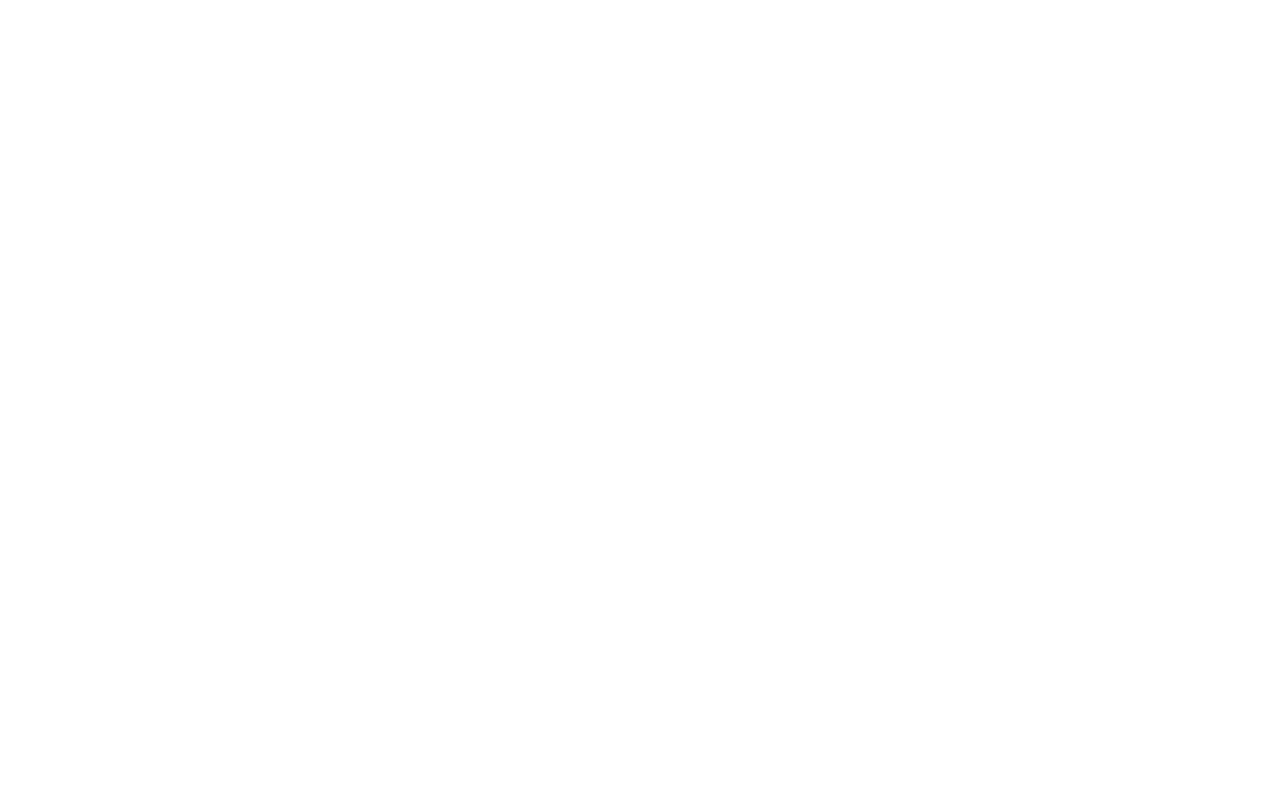
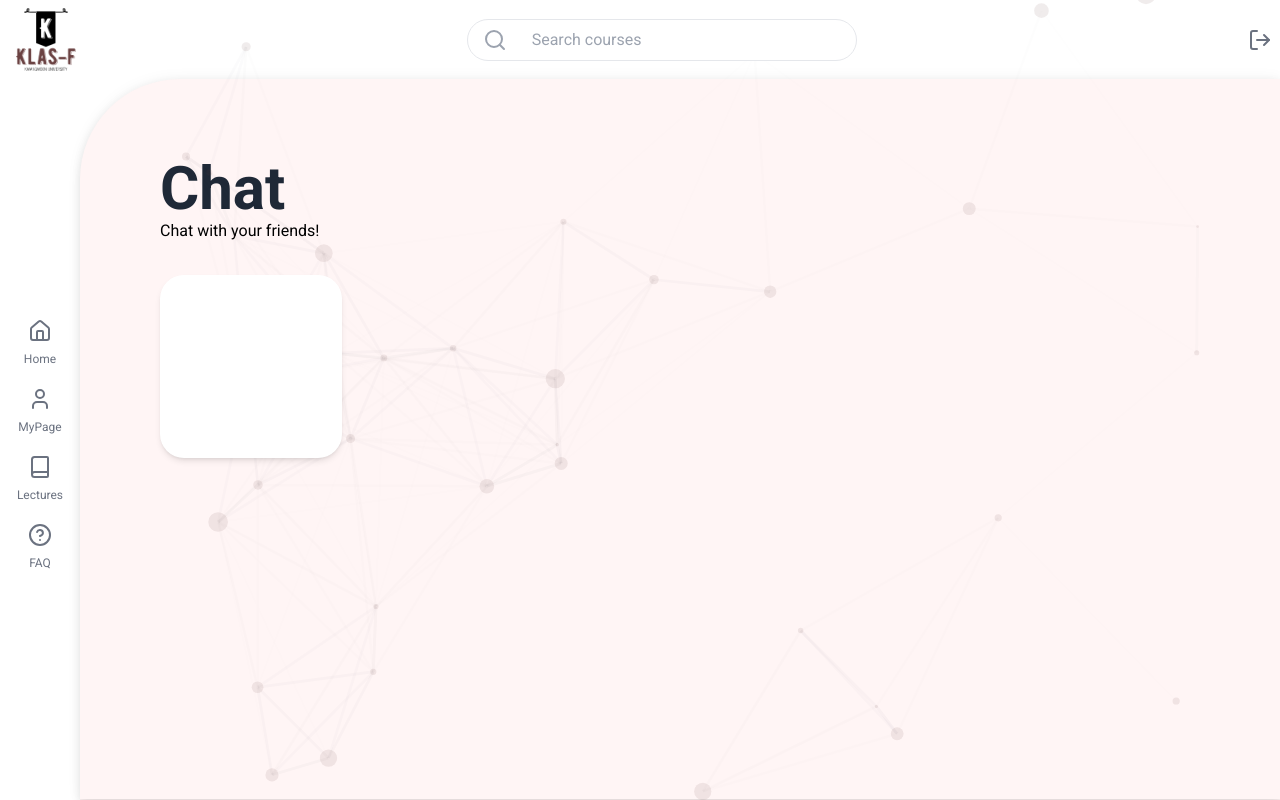
Before and after one commit to ChoiVadim/klas_f_fe, a React (Vite) app: page /lectures in a window 1280 px wide. Before the commit this address had no page. Built offline with nearby package versions, Linux system fonts and the light colour scheme.

Commit message:
fix icons

```diff
--- a/src/App.tsx
+++ b/src/App.tsx
@@ -3,9 +3,10 @@
 
 import LoginPage from './routes/login'
 import HomePage from './routes/home'
-import TodosPage from './routes/todos'
-import ChatPage from './routes/chat'
-import SettingsPage from './routes/settings'
+import MyPage from './routes/myPage'
+import LecturesPage from './routes/lectures'
+import FAQPage from './routes/faq'
+
 
 function App() {
   return (
@@ -13,9 +14,9 @@
       <Routes>
         <Route path="/" element={<HomePage />} />
         <Route path="/login" element={<LoginPage />} />
-        <Route path="/todos" element={<TodosPage />} />
-        <Route path="/chat" element={<ChatPage />} />
-        <Route path="/settings" element={<SettingsPage />} />
+        <Route path="/lectures" element={<LecturesPage />} />
+        <Route path="/faq" element={<FAQPage />} />
+        <Route path="/mypage" element={<MyPage />} />
       </Routes>
     </BrowserRouter>
   )
--- a/src/components/header.tsx
+++ b/src/components/header.tsx
@@ -1,5 +1,5 @@
 import Logo from '../assets/logo.png'
-import { LogOut, Search, Home, FileText, Mail, Settings } from 'lucide-react'
+import { LogOut, Search, Home, User, Book, HelpCircle } from 'lucide-react';
 import { Link, useLocation } from 'react-router-dom';
 
 export default function Header() {
@@ -52,22 +52,24 @@
                 {/* Icons */}
                 <div className="flex items-center align-center w-full justify-between">
                     <div className="flex items-center relative mx-auto">
+                        {/* Home */}
                         <Link to="/" className={`p-2 rounded-lg transition-colors flex flex-col items-center ${homeColor} hover:bg-primary-dark z-10`}>
                             <Home className="w-6 h-6" />
                         </Link>
 
-                        {/* Todo */}
-                        <Link to="/todos" className={`p-2 rounded-lg hover:bg-background transition-colors flex flex-col items-center ${todoColor} z-10`}>
-                            <FileText className="w-6 h-6" />
+                        {/* My Courses */}
+                        <Link to="/mypage" className={`p-2 rounded-lg hover:bg-background transition-colors flex flex-col items-center ${todoColor} z-10`}>
+                            <User className="w-6 h-6" /> {/* Changed to User icon */}
                         </Link>
 
-                        {/* Chat */}
-                        <Link to="/chat" className={`p-2 rounded-lg hover:bg-background transition-colors flex flex-col items-center ${chatColor} z-10`}>
-                            <Mail className="w-6 h-6" />
+                        {/* All Courses */}
+                        <Link to="/lectures" className={`p-2 rounded-lg hover:bg-background transition-colors flex flex-col items-center ${chatColor} z-10`}>
+                            <Book className="w-6 h-6" /> {/* Changed to Book icon */}
                         </Link>
-                        {/* Settings */}
-                        <Link to="/settings" className={`p-2 rounded-lg hover:bg-background transition-colors flex flex-col items-center ${settingsColor} z-10`}>
-                            <Settings className="w-6 h-6" />
+
+                        {/* FAQ */}
+                        <Link to="/faq" className={`p-2 rounded-lg hover:bg-background transition-colors flex flex-col items-center ${settingsColor} z-10`}>
+                            <HelpCircle className="w-6 h-6" /> {/* Changed to HelpCircle icon */}
                         </Link>
                         <Search className="w-6 h-6 text-muted-foreground" />
                     </div>
--- a/src/components/sidebar.tsx
+++ b/src/components/sidebar.tsx
@@ -1,5 +1,5 @@
 import { Link, useLocation } from 'react-router-dom';
-import { Home, FileText, Mail, Settings} from 'lucide-react';
+import { Home, User, Book, HelpCircle } from 'lucide-react';
 
 export default function Sidebar() {
     const location = useLocation();
@@ -17,23 +17,20 @@
             </Link>
             <span className={`text-xs font-medium mb-3 ${homeColor}`}>Home</span>
 
-            {/* Todo */}
-            <Link to="/todos" className={`p-2 rounded-lg hover:bg-background transition-colors flex flex-col items-center ${todoColor} z-10`}>
-                <FileText className="w-6 h-6" />
+            <Link to="/mypage" className={`p-2 rounded-lg hover:bg-background transition-colors flex flex-col items-center ${todoColor} z-10`}>
+                <User className="w-6 h-6" />
             </Link>
-            <span className={`text-xs font-medium mb-3 ${todoColor}`}>Todo</span>
+            <span className={`text-xs font-medium mb-3 ${todoColor}`}>MyPage</span>
 
-            {/* Chat */}
-            <Link to="/chat" className={`p-2 rounded-lg hover:bg-background transition-colors flex flex-col items-center ${chatColor} z-10`}>
-                <Mail className="w-6 h-6" />
+            <Link to="/lectures" className={`p-2 rounded-lg hover:bg-background transition-colors flex flex-col items-center ${chatColor} z-10`}>
+                <Book className="w-6 h-6" />
             </Link>
-            <span className={`text-xs font-medium mb-3 ${chatColor}`}>Chat</span>
+            <span className={`text-xs font-medium mb-3 ${chatColor}`}>Lectures</span>
 
-            {/* Settings */}
-            <Link to="/settings" className={`p-2 rounded-lg hover:bg-background transition-colors flex flex-col items-center ${settingsColor} z-10`}>
-                <Settings className="w-6 h-6" />
+            <Link to="/faq" className={`p-2 rounded-lg hover:bg-background transition-colors flex flex-col items-center ${settingsColor} z-10`}>
+                <HelpCircle className="w-6 h-6" />
             </Link>
-            <span className={`text-xs font-medium mb-3 ${settingsColor}`}>Settings</span>
+            <span className={`text-xs font-medium mb-3 ${settingsColor}`}>FAQ</span>
 
         </div>
     )
--- a/src/routes/chat.tsx
+++ b/src/routes/faq.tsx
@@ -1,8 +1,8 @@
 import Header from "../components/header";
+import Sidebar from "../components/sidebar";
 import ParticlesBackground from "../components/ui/ParticlesBackground";
-import Sidebar from "../components/sidebar";
 
-export default function ChatPage() {
+export default function FAQPage() {
     return (
         <div className="min-h-screen bg-background overflow-hidden">
         <ParticlesBackground />
--- /dev/null
+++ b/src/routes/lectures.tsx
@@ -0,0 +1,34 @@
+import Header from "../components/header";
+import Sidebar from "../components/sidebar";
+import ParticlesBackground from "../components/ui/ParticlesBackground";
+
+export default function LecturesPage() {
+    return (
+        <div className="min-h-screen bg-background overflow-hidden">
+        <ParticlesBackground />
+        <Header />
+
+        {/* Main Layout */}
+        <div className="flex bg-white h-[calc(100vh)] md:h-[calc(100vh-5rem)]">
+            <Sidebar/>
+
+            {/* Main Content */}
+            <div className="flex-1 bg-background overflow-y-auto ml-4 md:ml-0 items-center align-center p-4" id="main-content">
+                <div className="flex flex-col md:ml-16 md:mt-16">
+                    <h1 className="text-6xl font-bold text-card-foreground">
+                        Chat
+                    </h1>
+                    <h2 className="font-medium mb-8 mr-10">
+                        Chat with your friends!
+                    </h2>
+                    <div className="grid grid-cols-2 md:grid-cols-5 gap-4 md:gap-8 md:mr-16">
+                        <div className="bg-card p-6 rounded-3xl shadow-md flex items-center aspect-square max-h-96 z-10">
+                        </div>
+                    </div>
+                </div>
+
+            </div>
+        </div>
+      </div>
+    )
+}
--- /dev/null
+++ b/src/routes/myPage.tsx
@@ -0,0 +1,34 @@
+import Header from "../components/header";
+import Sidebar from "../components/sidebar";
+import ParticlesBackground from "../components/ui/ParticlesBackground";
+
+export default function MyPage() {
+    return (
+        <div className="min-h-screen bg-background overflow-hidden">
+        <ParticlesBackground />
+        <Header />
+
+        {/* Main Layout */}
+        <div className="flex bg-white h-[calc(100vh)] md:h-[calc(100vh-5rem)]">
+            <Sidebar/>
+
+            {/* Main Content */}
+            <div className="flex-1 bg-background overflow-y-auto ml-4 md:ml-0 items-center align-center p-4" id="main-content">
+                <div className="flex flex-col md:ml-16 md:mt-16">
+                    <h1 className="text-6xl font-bold text-card-foreground">
+                        Chat
+                    </h1>
+                    <h2 className="font-medium mb-8 mr-10">
+                        Chat with your friends!
+                    </h2>
+                    <div className="grid grid-cols-2 md:grid-cols-5 gap-4 md:gap-8 md:mr-16">
+                        <div className="bg-card p-6 rounded-3xl shadow-md flex items-center aspect-square max-h-96 z-10">
+                        </div>
+                    </div>
+                </div>
+
+            </div>
+        </div>
+      </div>
+    )
+}
```
Also changed, not shown: src/routes/test.tsx (renamed from src/routes/settings.tsx).
